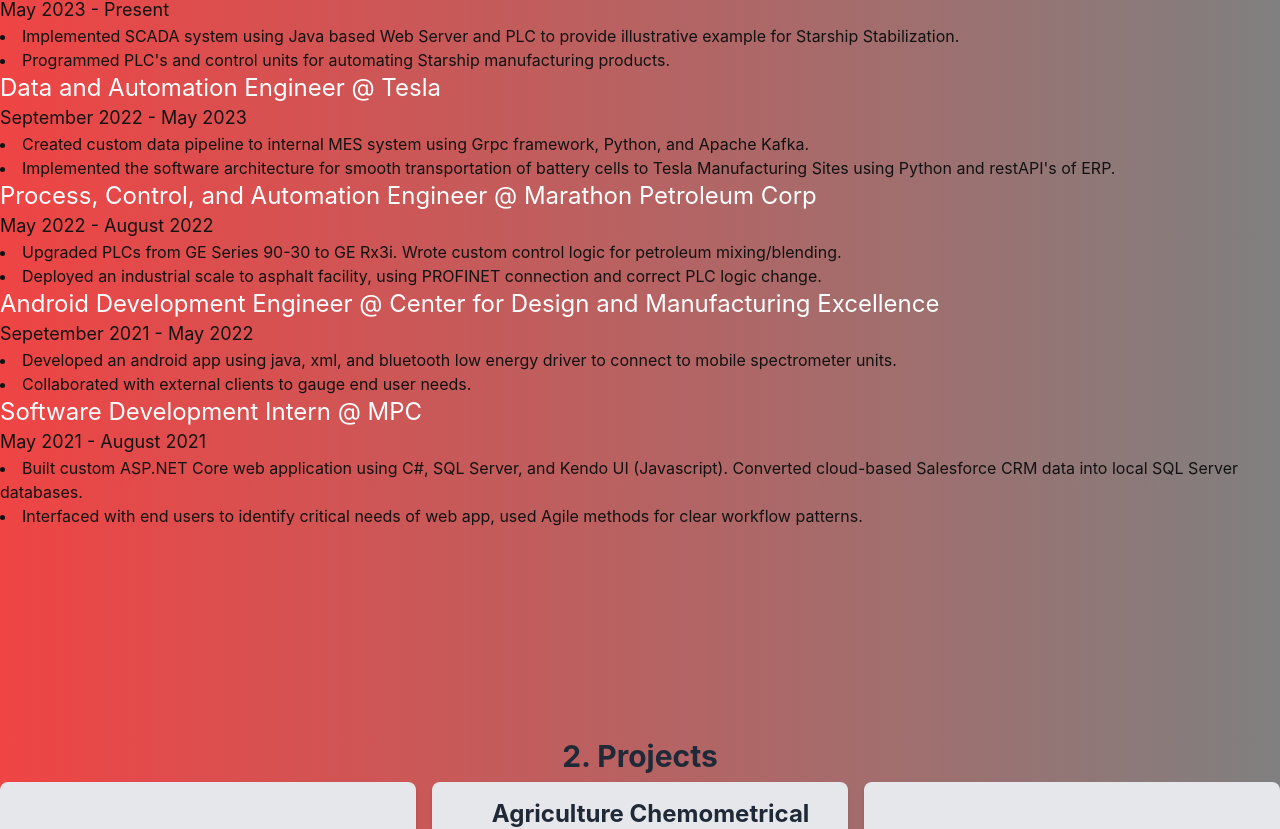
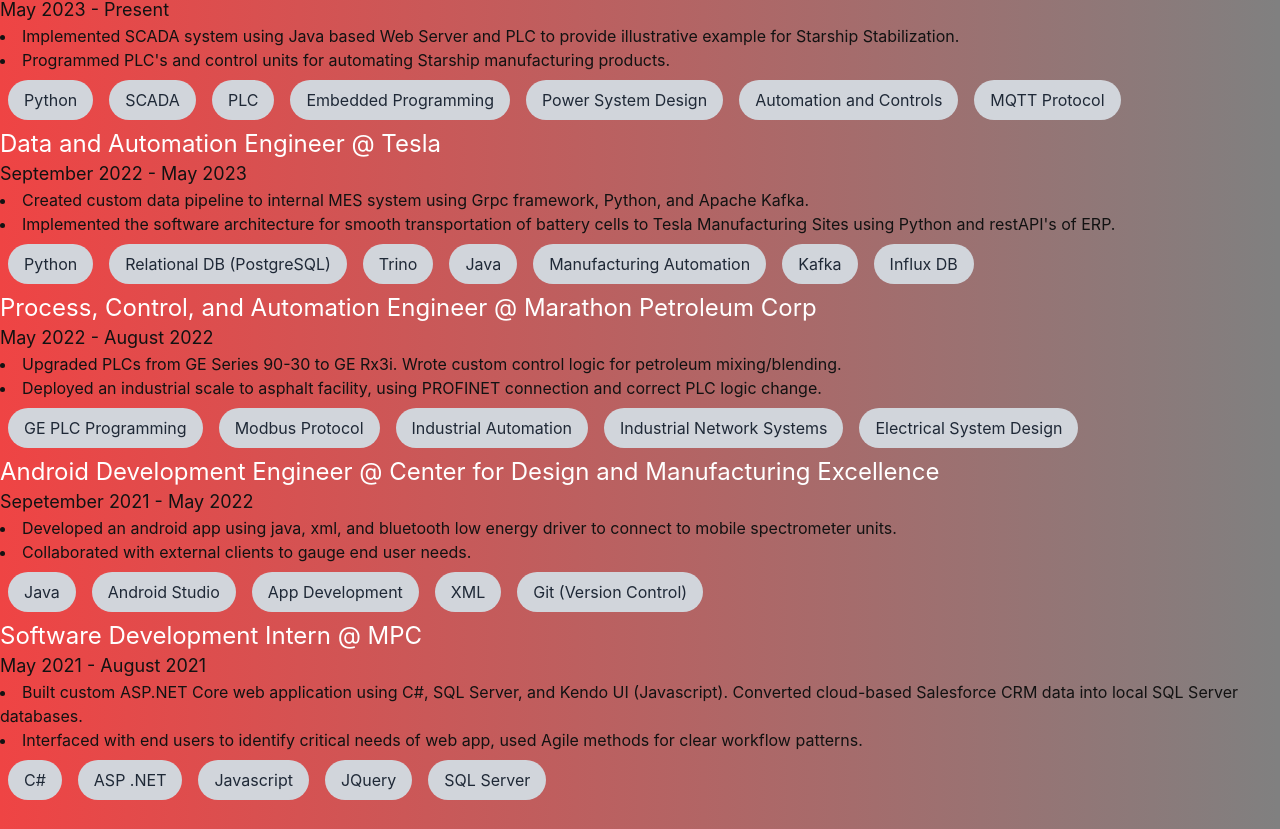
Before and after one commit to Hayesdb1742/Web-Portfolio, a React (Vite) app in the folder frontend/: page / in a window 1280 px wide. Shown: the part 2054-2883 px from the top of the page. Built offline with nearby package versions, Linux system fonts and the light colour scheme.

Commit message:
added some about content

```diff
--- a/frontend/src/pages/WorkExperience.jsx
+++ b/frontend/src/pages/WorkExperience.jsx
@@ -18,7 +18,8 @@ const WorkExperiencePage = () => {
         "Implemented SCADA system using Java based Web Server and PLC to provide illustrative example for Starship Stabilization.",
         "Programmed PLC's and control units for automating Starship manufacturing products."
       ],
-      link: "https://www.spacex.com/vehicles/starship/"
+      link: "https://www.spacex.com/vehicles/starship/",
+      skills: ["Python", "SCADA", "PLC", "Embedded Programming", "Power System Design", "Automation and Controls", "MQTT Protocol"]
     },
     {
       title: "Data and Automation Engineer @ Tesla",
@@ -27,7 +28,8 @@ const WorkExperiencePage = () => {
         "Created custom data pipeline to internal MES system using Grpc framework, Python, and Apache Kafka.",
         "Implemented the software architecture for smooth transportation of battery cells to Tesla Manufacturing Sites using Python and restAPI's of ERP."
       ],
-      link: "https://www.tesla.com/giga-texas"
+      link: "https://www.tesla.com/giga-texas",
+      skills: ["Python", "Relational DB (PostgreSQL)", "Trino", "Java", "Manufacturing Automation", "Kafka", "Influx DB"]
     },
     {
       title: "Process, Control, and Automation Engineer @ Marathon Petroleum Corp",
@@ -36,7 +38,8 @@ const WorkExperiencePage = () => {
         "Upgraded PLCs from GE Series 90-30 to GE Rx3i. Wrote custom control logic for petroleum mixing/blending.",
         "Deployed an industrial scale to asphalt facility, using PROFINET connection and correct PLC logic change."
       ],
-      link: "https://www.marathonpetroleum.com/Operations/Midstream/"
+      link: "https://www.marathonpetroleum.com/Operations/Midstream/",
+      skills: ["GE PLC Programming", "Modbus Protocol", "Industrial Automation", "Industrial Network Systems", "Electrical System Design"]
     },
     {
       title: "Android Development Engineer @ Center for Design and Manufacturing Excellence",
@@ -45,7 +48,8 @@ const WorkExperiencePage = () => {
         "Developed an android app using java, xml, and bluetooth low energy driver to connect to mobile spectrometer units.",
         "Collaborated with external clients to gauge end user needs."
       ],
-      link: "https://cdme.osu.edu/industrial-cybersecurity"
+      link: "https://cdme.osu.edu/industrial-cybersecurity",
+      skills: ["Java", "Android Studio", "App Development", "XML", "Git (Version Control)"]
     },
     {
       title: "Software Development Intern @ MPC",
@@ -54,7 +58,8 @@ const WorkExperiencePage = () => {
         "Built custom ASP.NET Core web application using C#, SQL Server, and Kendo UI (Javascript). Converted cloud-based Salesforce CRM data into local SQL Server databases.",
         "Interfaced with end users to identify critical needs of web app, used Agile methods for clear workflow patterns."
       ],
-      link: "https://www.marathonpetroleum.com/Operations/Retail/"
+      link: "https://www.marathonpetroleum.com/Operations/Retail/",
+      skills: ["C#", "ASP .NET", "Javascript", "JQuery", "SQL Server"]
     },
   ];
 
@@ -67,27 +72,31 @@ const WorkExperiencePage = () => {
         "Lead a team of 5 engineers successfully hitting design and production milestones within our schedule",
         "Established end user needs in conjuction with advisors and research partners."
       ],
+      skills:[]
     },
     {
       title: "Diversity, Equity, and Inclusion Team Member",
       company: "Marathon Petroleum Corporation",
       description: [
         "Coordinated actions to "
-      ]
+      ],
+      skills:[]
     },
     {
       title: "Computer Science Teaching Assistant",
       company: "OSU",
       description: [
         ""
-      ]
+      ],
+      skills:[]
     },
     {
       title: "Delivery Coordinator",
       company: "St. Paul Church Food Bank",
       description: [
 
-      ]
+      ],
+      skills:[]
     }
   ];
 
@@ -120,15 +129,13 @@ const WorkExperiencePage = () => {
       <div className="grid">
         <ul>
           <div className="mp-4 flex-direction: columns-1">
-            {workSelected && <div
-              id="logoCollage"
-              className="flex flex-wrap h-1/3"
-            >
+            {workSelected && (
+              <div id="logoCollage" className="flex flex-wrap h-1/3">
                 <div className="w-1/4 md:w-1/4 p-4">
-                <img src={SpaceXLogo} alt="SpaceX Logo"/>
+                  <img src={SpaceXLogo} alt="SpaceX Logo" />
                 </div>
                 <div className="w-1/4 md:w-1/4 p-4">
-                <img src={TeslaLogo} alt="SpaceX Logo"/>
+                  <img src={TeslaLogo} alt="SpaceX Logo" />
                 </div>
                 <div className="w-1/4 md:w-1/4 p-4">
                   <img
@@ -142,12 +149,13 @@ const WorkExperiencePage = () => {
                     src={osuLogo}
                     alt="Logo 4"
                     className="max-w-full h-auto"
-
                   />
                 </div>
-            </div>}
+              </div>
+            )}
             {workSelected &&
               workExperiences.map((experience, index) => (
+                <div>
                   <li key={index}>
                     <a
                       target="_blank"
@@ -162,6 +170,17 @@ const WorkExperiencePage = () => {
                       <li>{experience.description[1]}</li>
                     </ul>
                   </li>
+                  <div className="flex flex-wrap">
+                    {experience.skills.map((skill, index) => (
+                      <div
+                        key={index}
+                        className="bg-gray-300 text-gray-800 py-2 px-4 rounded-full m-2"
+                      >
+                        {skill}
+                      </div>
+                    ))}
+                  </div>
+                </div>
               ))}
             {leadershipSelected &&
               leadershipPositions.map((experience, index) => (
```
Also changed, not shown: 2 other files (tests, documents, lock files or other folders). Lines whose indentation alone changed are shown as unchanged.
